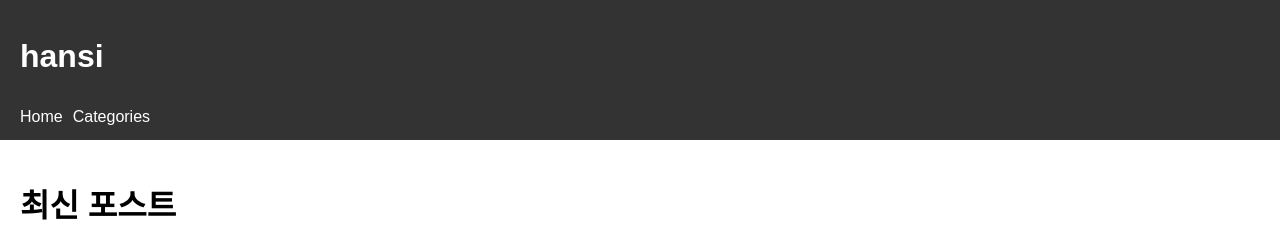
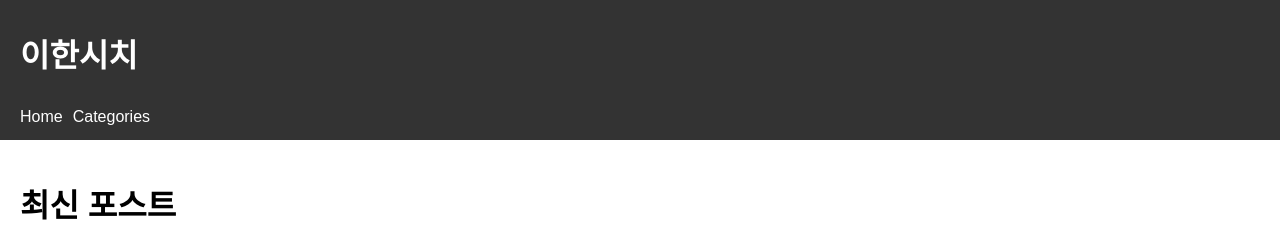
Before and after one commit to LeeHan20/LeeHan20.github.io, a Jekyll site: the page built from index.html, in a window 1280 px wide. Shown: the top 229 px of the page. Built offline with Jekyll 4.4.1, drawn with Linux system fonts in a browser that asks for light colours.

Commit message:
Update _config.yml

```diff
--- a/_config.yml
+++ b/_config.yml
@@ -1,4 +1,4 @@
-title: hansi
+title: 이한시치
 description: 블로그 글을 카테고리별로 분류하는 예제 사이트입니다.
 baseurl: "" # username.github.io의 경우 빈 문자열
 url: "https://LeeHan20.github.io"
```
